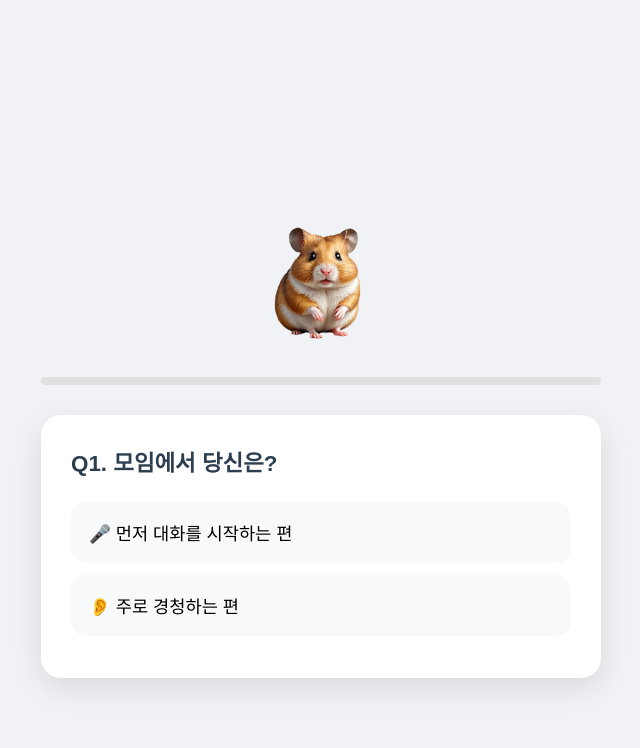
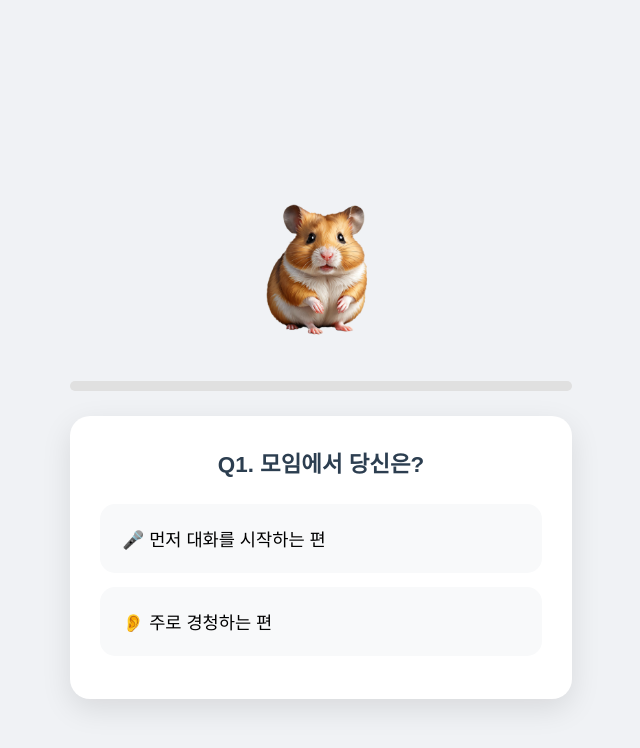
Before and after one commit to ramiteacher/ramiteacher.github.io, a Jekyll site: the page mbti/index.html, which Jekyll copies as it is, in a window 1280 px wide. Shown: the top 748 px of the page, without its empty margins (319-959 px from the left). Built offline with Jekyll 4.4.1, drawn with Linux system fonts in a browser that asks for light colours.

Commit message:
mbti add

```diff
--- a/mbti/index.html
+++ b/mbti/index.html
@@ -2,6 +2,7 @@
 <html lang="ko">
 <head>
     <meta charset="UTF-8">
+    <meta name="viewport" content="width=device-width, initial-scale=1.0, maximum-scale=1.0, user-scalable=no">
     <title>라미선생님 MBTI 테스트</title>
     <style>
         /* Reset */
@@ -13,15 +14,17 @@
             display: flex;
             justify-content: center;
             align-items: center;
+            padding: 0 2%;
         }
 
         /* Logo */
         .logo-container {
             text-align: center;
-            margin-bottom: 20px;
+            margin-bottom: 5%;
         }
         .logo {
-            max-width: 150px;
+            width: 35%;
+            max-width: 180px;
             cursor: pointer;
             transition: transform 0.3s;
         }
@@ -31,9 +34,9 @@
 
         /* Test Container */
         .test-container {
-            width: 100%;
+            width: 95%;
             max-width: 600px;
-            padding: 20px;
+            padding: 4%;
             position: relative;
             min-height: 400px;
             display: flex;
@@ -42,10 +45,11 @@
 
         /* Progress Bar */
         .progress-bar {
-            height: 8px;
+            height: 2vh;
+            max-height: 10px;
             background: #e0e0e0;
             border-radius: 10px;
-            margin-bottom: 30px;
+            margin-bottom: 5%;
             overflow: hidden;
         }
         .progress {
@@ -62,14 +66,15 @@
             display: flex;
             justify-content: center;
             align-items: center;
+            width: 100%;
         }
 
         .question {
             background: white;
-            padding: 30px;
+            padding: 6%;
             border-radius: 20px;
             box-shadow: 0 10px 30px rgba(0,0,0,0.1);
-            margin-bottom: 20px;
+            margin-bottom: 5%;
             opacity: 0;
             position: absolute;
             top: 0;
@@ -86,19 +91,22 @@
         }
         .question h2 {
             color: #2c3e50;
-            margin-bottom: 25px;
+            margin-bottom: 6%;
             font-size: 1.4rem;
+            text-align: center;
         }
 
         /* Options */
         .option {
-            padding: 18px;
-            margin: 12px 0;
+            padding: 5%;
+            margin: 3% 0;
             background: #f8f9fa;
             border-radius: 15px;
             cursor: pointer;
             transition: 0.3s;
             font-size: 1.1rem;
+            width: 100%;
+            text-align: left;
         }
         .option:hover {
             background: #4a90e2;
@@ -110,7 +118,7 @@
         #result {
             display: none;
             text-align: center;
-            padding: 40px;
+            padding: 6%;
             position: absolute;
             top: 0;
             left: 0;
@@ -118,34 +126,111 @@
             background: white;
             border-radius: 20px;
             box-shadow: 0 10px 30px rgba(0,0,0,0.1);
+            width: 100%;
         }
         #result h2 {
             color: #e74c3c;
             font-size: 2rem;
-            margin-bottom: 20px;
+            margin-bottom: 5%;
         }
         #result img {
-            width: 200px;
-            height: 200px;
-            margin: 20px auto;
+            width: 60%;
+            max-width: 200px;
+            height: auto;
+            margin: 5% auto;
             border-radius: 10px;
             box-shadow: 0 5px 15px rgba(0,0,0,0.1);
             object-fit: cover;
         }
         #result p {
-            margin: 20px 0;
+            margin: 5% 0;
             line-height: 1.6;
             color: #555;
+            font-size: 1.1rem;
         }
         #retry {
             background: #4a90e2;
             color: white;
             border: none;
-            padding: 15px 30px;
+            padding: 4% 8%;
             border-radius: 25px;
             cursor: pointer;
             font-size: 1.1rem;
-            margin-top: 20px;
+            margin-top: 5%;
+            width: 80%;
+            max-width: 250px;
+        }
+
+        /* 모바일 최적화 */
+        @media (max-width: 768px) {
+            .test-container {
+                width: 98%;
+                padding: 5%;
+            }
+
+            .question h2 {
+                font-size: 5vw;
+                margin-bottom: 8%;
+            }
+
+            .option {
+                padding: 6%;
+                margin: 4% 0;
+                font-size: 4.5vw;
+            }
+
+            #result h2 {
+                font-size: 6vw;
+            }
+
+            #result p {
+                font-size: 4vw;
+                line-height: 1.8;
+            }
+
+            #retry {
+                padding: 5% 10%;
+                font-size: 4.5vw;
+                width: 90%;
+            }
+
+            .logo {
+                width: 40%;
+            }
+        }
+
+        @media (max-width: 480px) {
+            body {
+                padding: 0 1%;
+            }
+
+            .test-container {
+                width: 100%;
+                padding: 6% 4%;
+            }
+
+            .question {
+                padding: 8% 5%;
+            }
+
+            .question h2 {
+                font-size: 5.5vw;
+            }
+
+            .option {
+                padding: 7%;
+                margin: 5% 0;
+                font-size: 5vw;
+            }
+
+            #result img {
+                width: 70%;
+            }
+
+            #retry {
+                width: 100%;
+                padding: 6% 0;
+            }
         }
     </style>
 </head>
```
Also changed, not shown: rand/style.css (+43 -21 lines).
